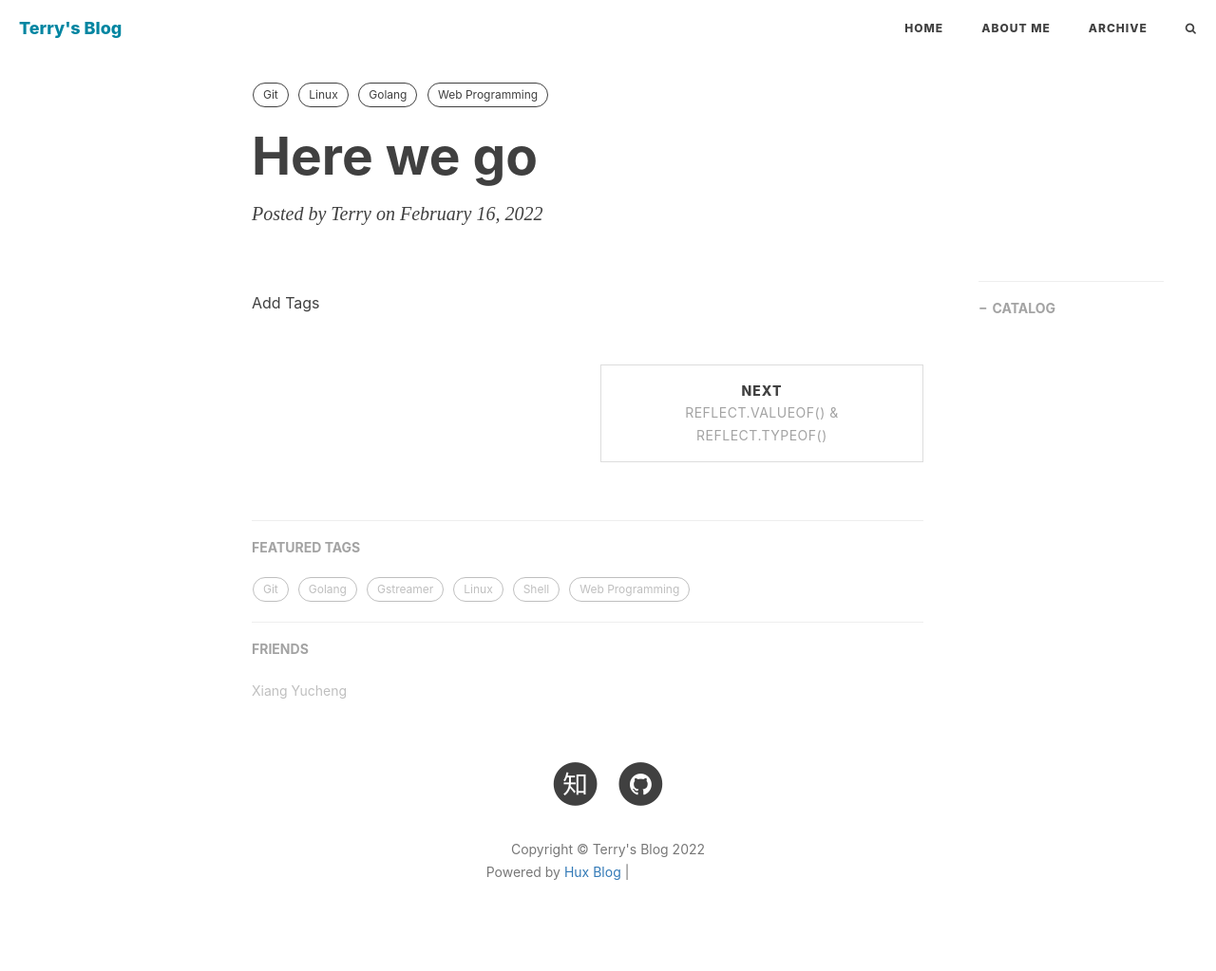
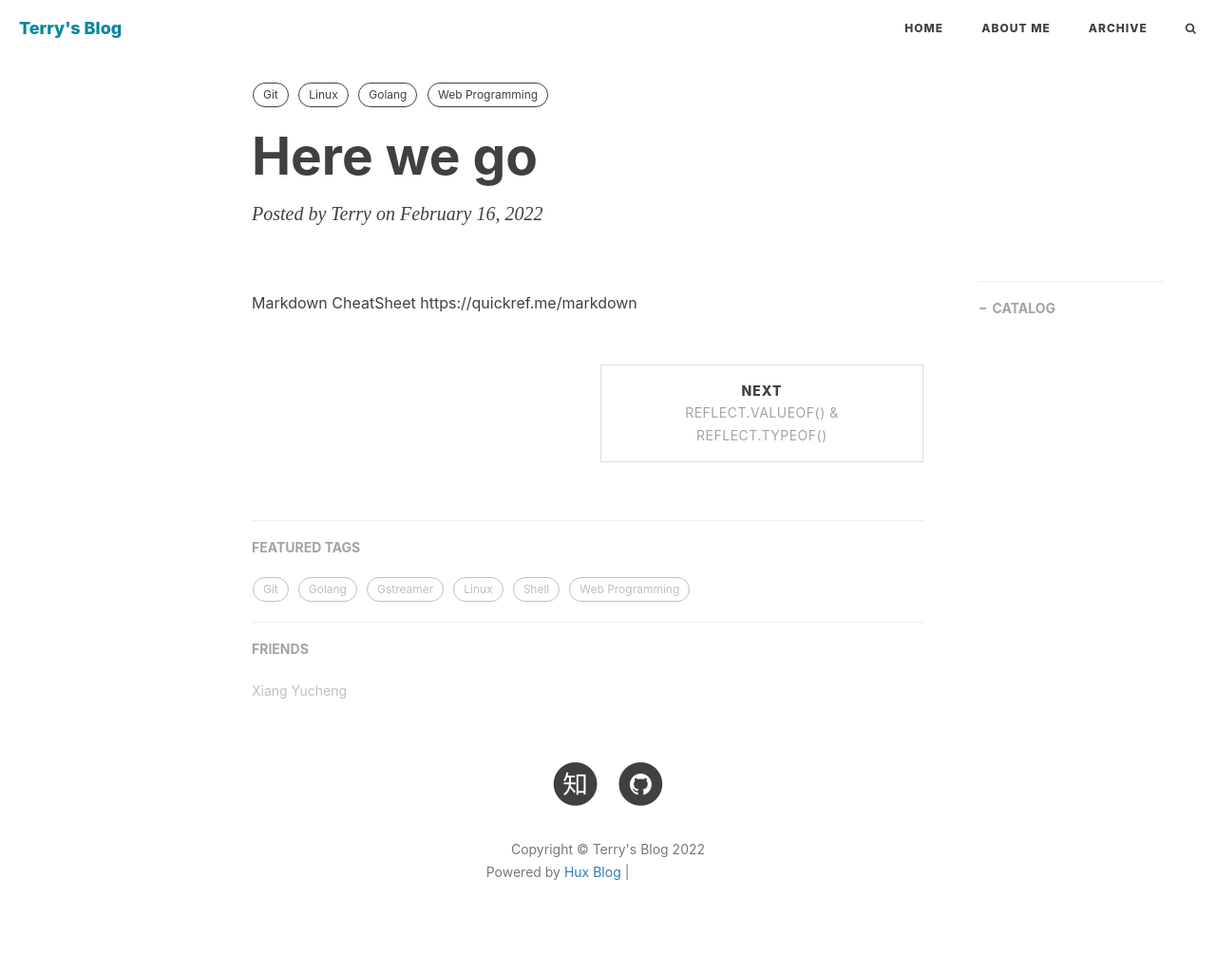
Before and after one commit to huty1998/huty1998.github.io, a Jekyll site: the page built from _posts/2022-02-16-here-we-go.md, in a window 1280 px wide. Shown: the whole page at 95% size. Built offline with Jekyll 4.4.1, drawn with Linux system fonts in a browser that asks for light colours; nearby versions of some CDN libraries; comment, search, counter and statistics services are not loaded; grey boxes are pictures that could not be loaded.

Commit message:
2022-02-23

```diff
--- a/_posts/2022-02-16-here-we-go.md
+++ b/_posts/2022-02-16-here-we-go.md
@@ -10,4 +10,6 @@ tags:
   - Golang
   - Web Programming
 ---
-Add Tags
+
+Markdown CheatSheet
+https://quickref.me/markdown
```
